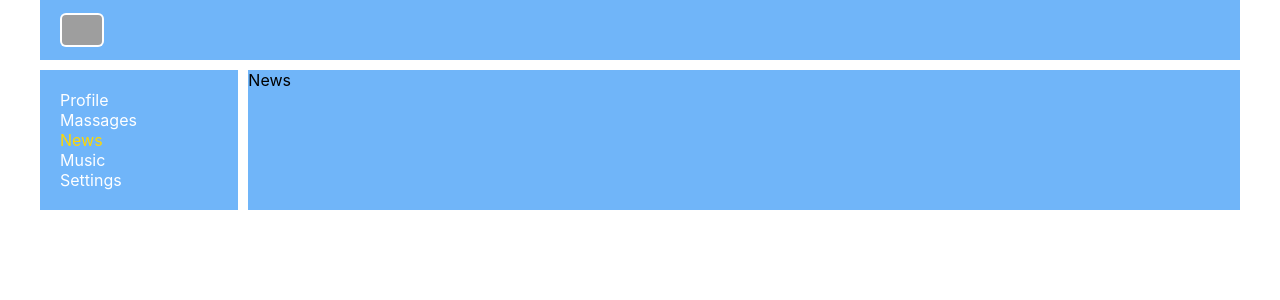
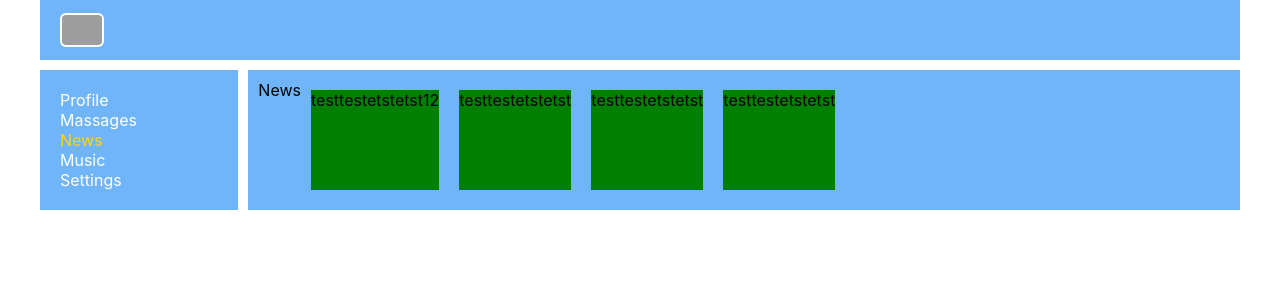
Before and after one commit to IlyaPinchuk/correspondence_project, a React (Create React App) app: page /news in a window 1280 px wide. Shown: the top 300 px of the page. Built offline with nearby package versions, Linux system fonts and the light colour scheme; grey boxes are pictures that could not be loaded.

Commit message:
news page

```diff
--- a/src/App.scss
+++ b/src/App.scss
@@ -12,5 +12,6 @@
 .app-wrapper-content {
   grid-area: c;
   background: #70b5f9;
+  padding: 10px;
 
 }
--- a/src/components/Dialogs/Dialogs.jsx
+++ b/src/components/Dialogs/Dialogs.jsx
@@ -6,6 +6,7 @@ import Massage from "./Massage/Massage";
 const Dialogs = () => {
     return (
         <div className={classes.wrapperDialogs}>
+            <div className={classes.dialog}>
             <div className={classes.dialogs}>
               <DialogsItems name='Jack'/>
               <DialogsItems name='Helen'/>
@@ -20,6 +21,7 @@ const Dialogs = () => {
                 <Massage massage='U a crazy'/>
                 <Massage massage='Whats up man?'/>
             </div>
+            </div>
         </div>
     )
 }
--- a/src/components/Dialogs/Dialogs.module.scss
+++ b/src/components/Dialogs/Dialogs.module.scss
@@ -1,12 +1,23 @@
 .wrapperDialogs {
-  display: grid;
-  grid-template-columns: 2fr 10fr;
+  border-radius: 12px;
+  background-image: url("https://www.desktopbackground.org/p/2013/01/24/519699_full-hd-1080p-facebook-wallpapers-hd-desktop-backgrounds-1920x1080_1920x1080_h.jpg");
+  background-position: center;
 
-  .dialogs {
-    padding: 10px;
+
+  .dialog{
+    display: grid;
+    color: #FFFFFF;
+    grid-template-columns: 2fr 10fr;
+    background-color: #ffffff10;
+    backdrop-filter: blur(12px);
+    .dialogs {
+      padding: 10px 10px 10px 80px;
+
+    }
+
+    .massages {
+      padding: 10px;
+    }
   }
 
-  .massages {
-    padding: 10px;
-  }
 }
--- a/src/components/Navbar/Navbar.module.scss
+++ b/src/components/Navbar/Navbar.module.scss
@@ -6,7 +6,6 @@
 }
 
 .item {
-
   a {
     color: white;
     cursor: pointer;
--- a/src/components/News/News.jsx
+++ b/src/components/News/News.jsx
@@ -1,10 +1,15 @@
 import React from "react";
 import classes from "./News.module.scss";
+import NewsItem from "./NewsItem/NewsItem";
 
 const News = () => {
     return (
         <div className={classes.wrapperNews}>
             News
+            <NewsItem testtext='testtestetstetst' num='12' />
+            <NewsItem testtext='testtestetstetst'/>
+            <NewsItem testtext='testtestetstetst'/>
+            <NewsItem testtext='testtestetstetst'/>
         </div>
     )
 }
--- a/src/components/News/News.module.scss
+++ b/src/components/News/News.module.scss
@@ -0,0 +1,4 @@
+.wrapperNews{
+  display: flex;
+
+}
--- /dev/null
+++ b/src/components/News/NewsItem/NewsItem.jsx
@@ -0,0 +1,12 @@
+import React from "react";
+import classes from "./NewsItem.module.scss";
+
+const NewsItem = (props) => {
+    return (
+        <div className={classes.News}>
+            {props.testtext}
+            {props.num}
+        </div>
+    )
+}
+export default NewsItem
--- /dev/null
+++ b/src/components/News/NewsItem/NewsItem.module.scss
@@ -0,0 +1,5 @@
+.News{
+ margin: 10px;
+  background: green;
+  height: 100px;
+}
--- a/src/components/Profile/Profile.jsx
+++ b/src/components/Profile/Profile.jsx
@@ -1,6 +1,6 @@
 import classes from "./Profile.module.scss";
 import MyPosts from "./MyPosts/MyPosts";
-import BackgroundImage from "./backgroundImage/BackgroundImage";
+import BackgroundImage from "./Wallpapper/BackgroundImage";
 import Avatar from "./Avatar/Avatar";
 
 const Profile = () => {
```
Also changed, not shown: src/App.js (+5 -5 lines), src/components/Profile/Wallpapper/BackgroundImage.jsx (renamed from src/components/Profile/backgroundImage/BackgroundImage.jsx), src/components/Profile/Wallpapper/BackgroundImage.module.scss (renamed from src/components/Profile/backgroundImage/BackgroundImage.module.scss).
